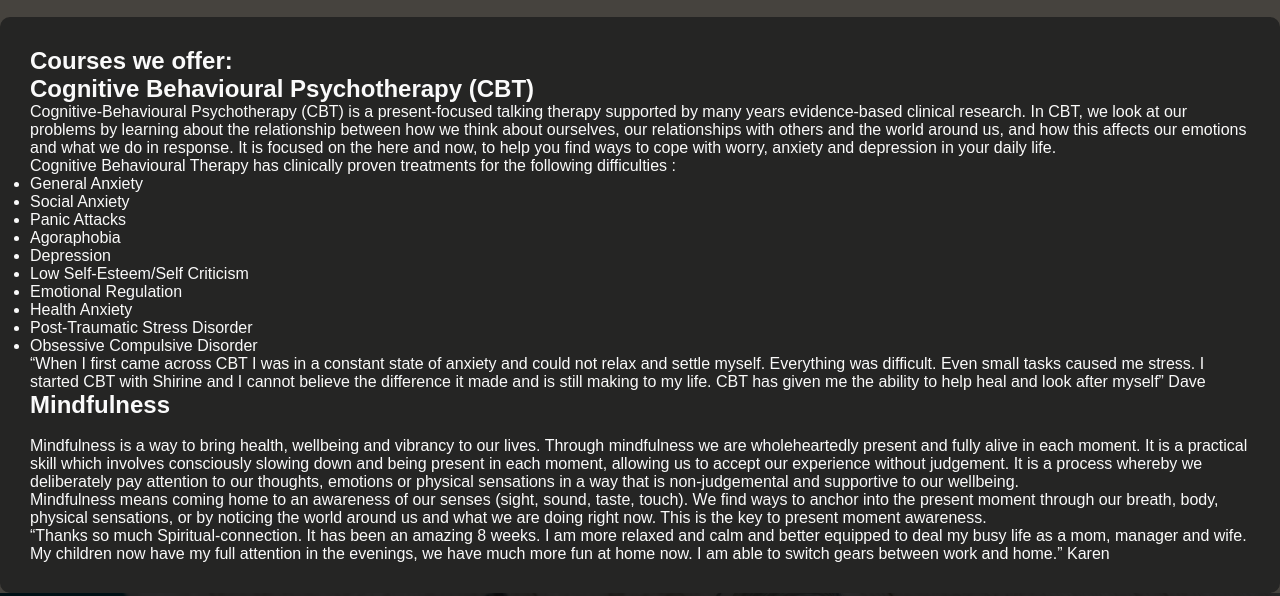
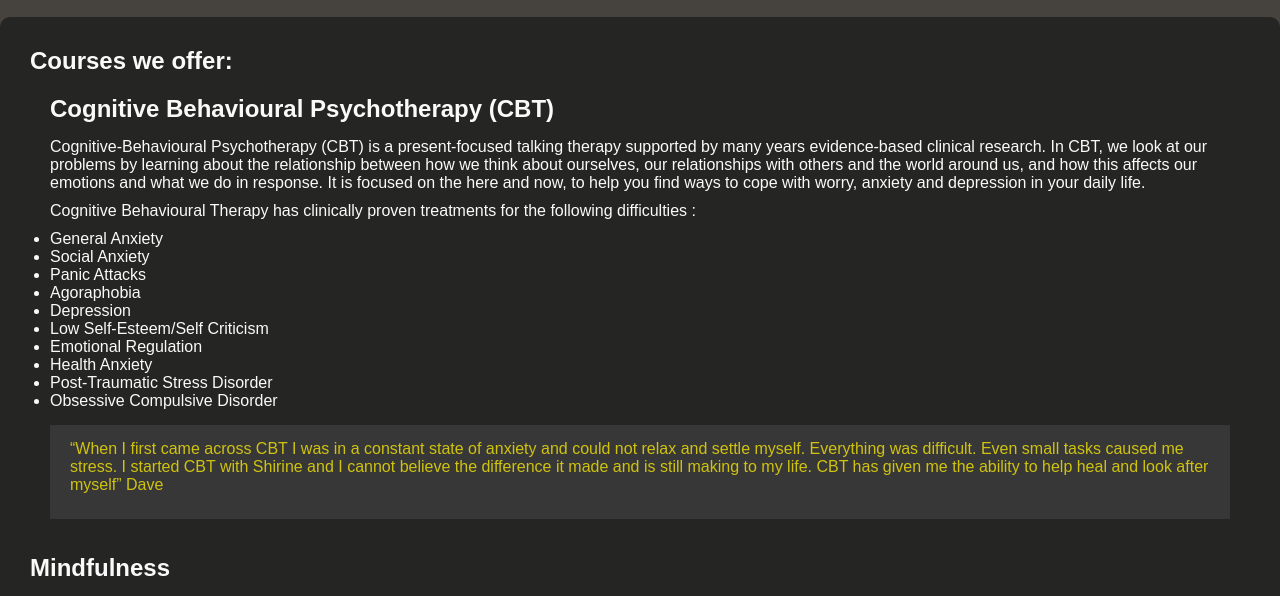
Before and after one commit to Deepak9912/Spiritual-Roots, a plain HTML site: page courses.html in a window 1280 px wide. Shown: the part 194-790 px from the top of the page. Drawn offline with Linux system fonts and the light colour scheme.

Commit message:
add style to courses page content

```diff
--- a/assets/css/style.css
+++ b/assets/css/style.css
@@ -327,6 +327,21 @@ footer {
     background:#252524;
     border-radius: 10px;
 }
+.courses{
+    padding: 20px;
+}
+.courses h2{
+    padding-bottom: 15px;
+}
+.courses p{
+    padding-bottom: 10px;
+}
+.review{
+    background: #383737;
+    padding: 15px 20px;
+    color: #cfc310;
+    margin: 15px auto;
+}
 /* Our upcoming-courses page start*/
 #upcoming-course{
     background: url(./images/bc-courses.jpeg);
```
Also changed, not shown: assets/css/images/getintocuh.jpeg (deleted), assets/css/images/signup.jpeg (deleted).
